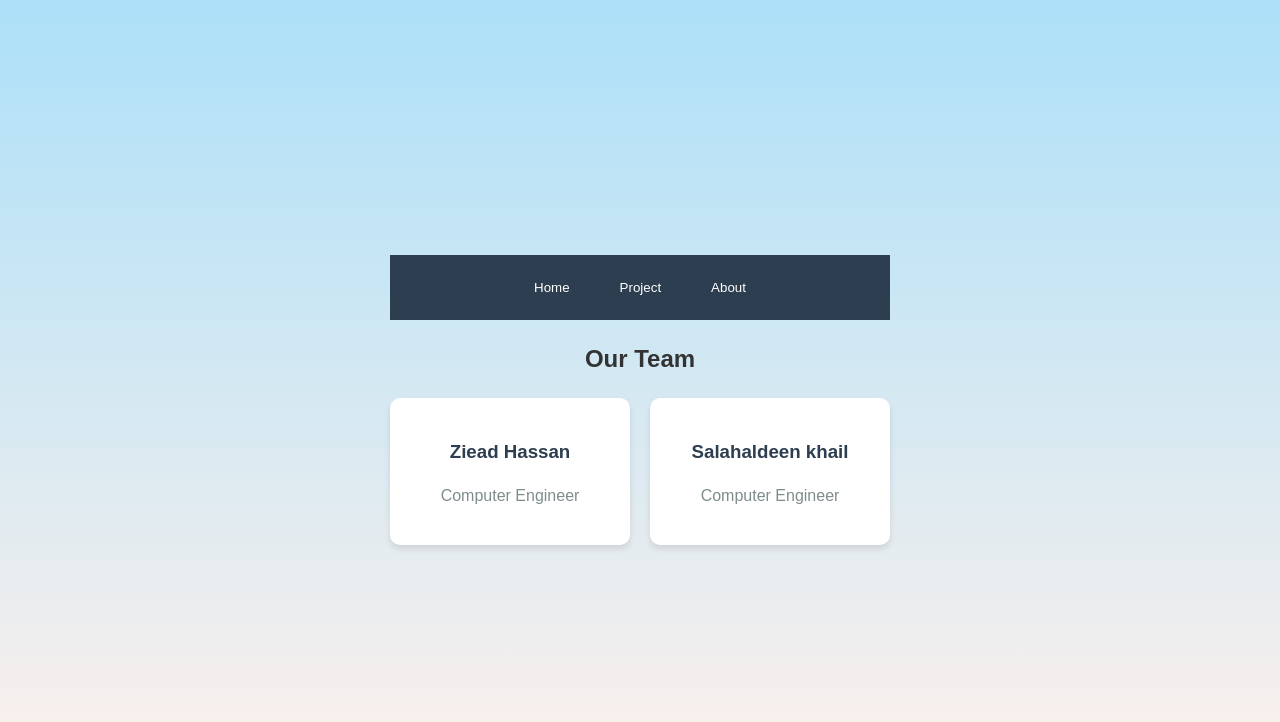
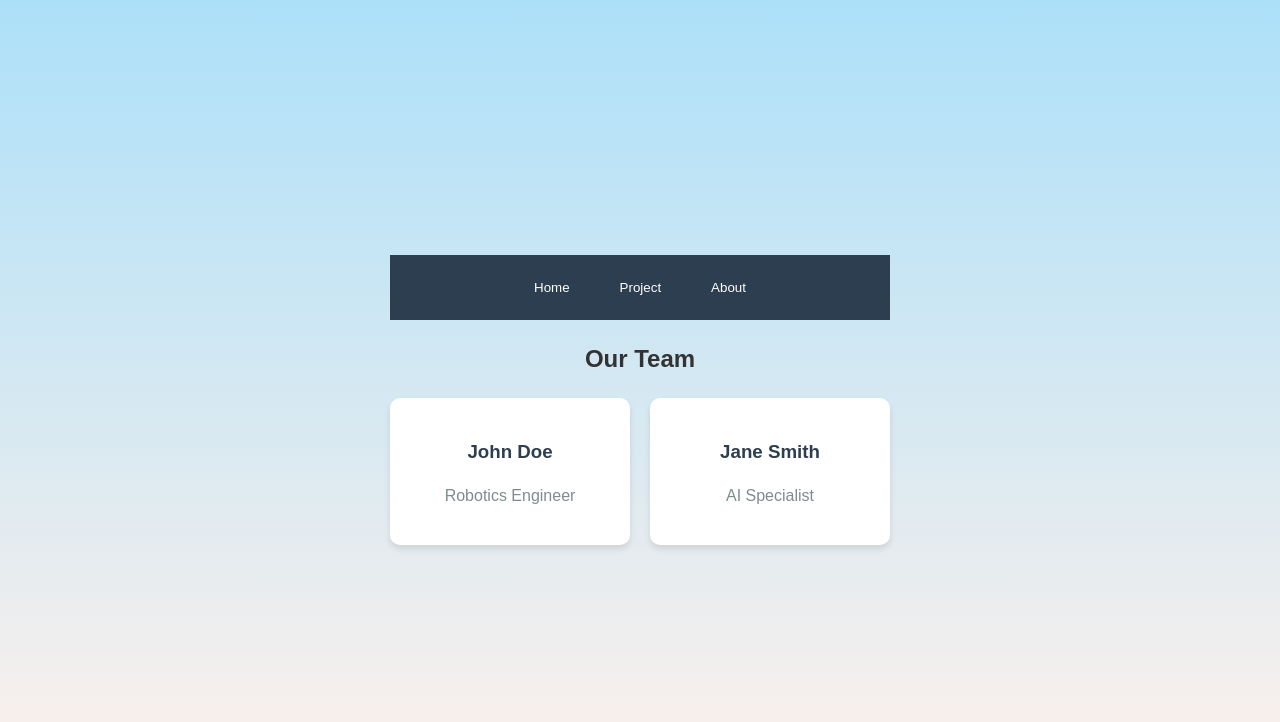
Before and after one commit to SalahKhalill/Rubik_cube, a React (Create React App) app: page / in a window 1280 px wide. Both pictures are taken after a click on the button "About". Shown: the top 722 px of the page. Built offline with nearby package versions, Linux system fonts and the light colour scheme.

Commit message:
Your new changes

```diff
--- a/src/components/AboutPage.js
+++ b/src/components/AboutPage.js
@@ -6,12 +6,12 @@ const AboutPage = () => {
       <h2 className="text-2xl font-bold mb-4">Our Team</h2>
       <div className="team-members flex justify-center space-x-4">
         <div className="member bg-white p-4 rounded shadow w-48">
-          <h3 className="font-semibold">Ziead Hassan</h3>
-          <p className="text-gray-600">Computer Engineer</p>
+          <h3 className="font-semibold">John Doe</h3>
+          <p className="text-gray-600">Robotics Engineer</p>
         </div>
         <div className="member bg-white p-4 rounded shadow w-48">
-          <h3 className="font-semibold">Salahaldeen khail</h3>
-          <p className="text-gray-600">Computer Engineer</p>
+          <h3 className="font-semibold">Jane Smith</h3>
+          <p className="text-gray-600">AI Specialist</p>
         </div>
       </div>
     </div>
--- a/src/components/RubikCube.js
+++ b/src/components/RubikCube.js
@@ -1,7 +1,7 @@
 import React from 'react';
 import './RubikCubeLoader.css'; // Ensure you copy the styles into this CSS file
 
-const RubikCube = () => {
+const RubikCubeLoader = () => {
   return (
     <div className="my-loader">
       <div className="rubiks-cube">
@@ -35,4 +35,4 @@ const getCubeColor = (face, index) => {
   return colors[face][index];
 };
 
-export default RubikCube;
+export default RubikCubeLoader;
```
Also changed, not shown: src/setupTests.js (deleted, +0 -5 lines), src/logo.svg (deleted), 1 other file (tests, documents, lock files or other folders).
